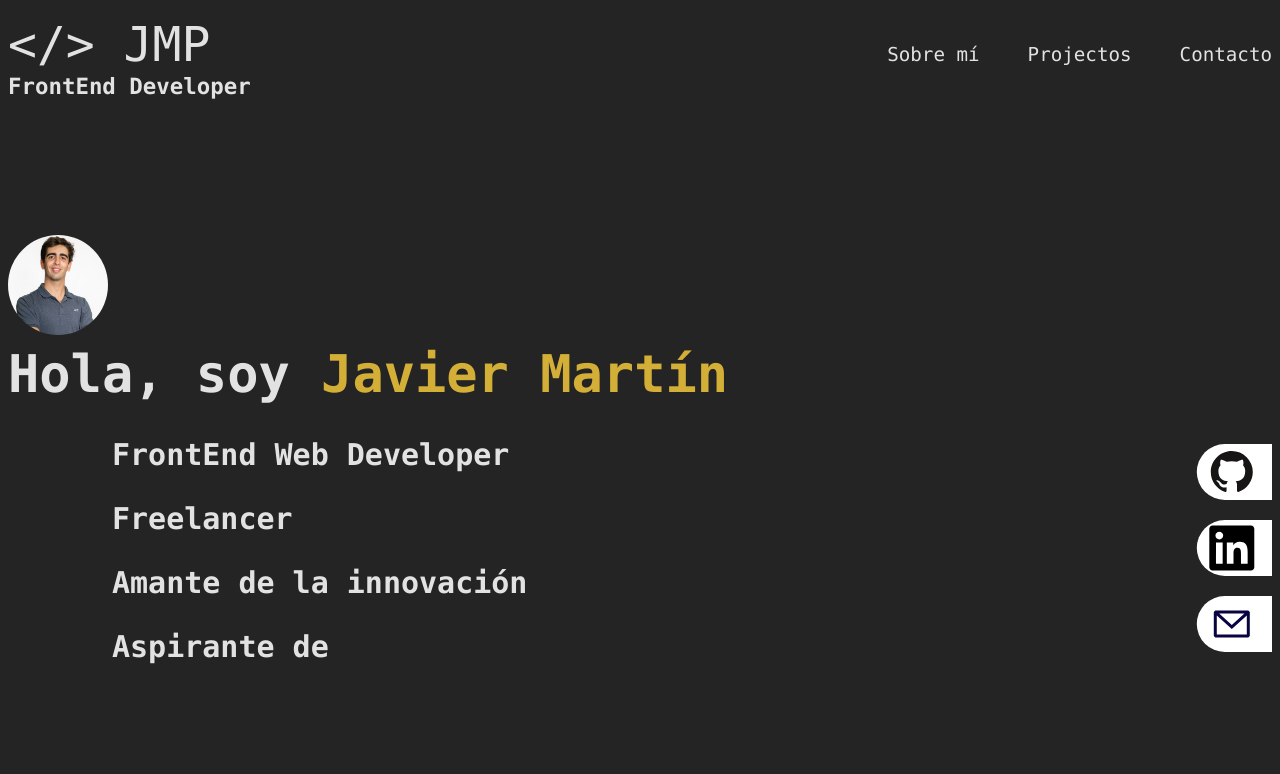
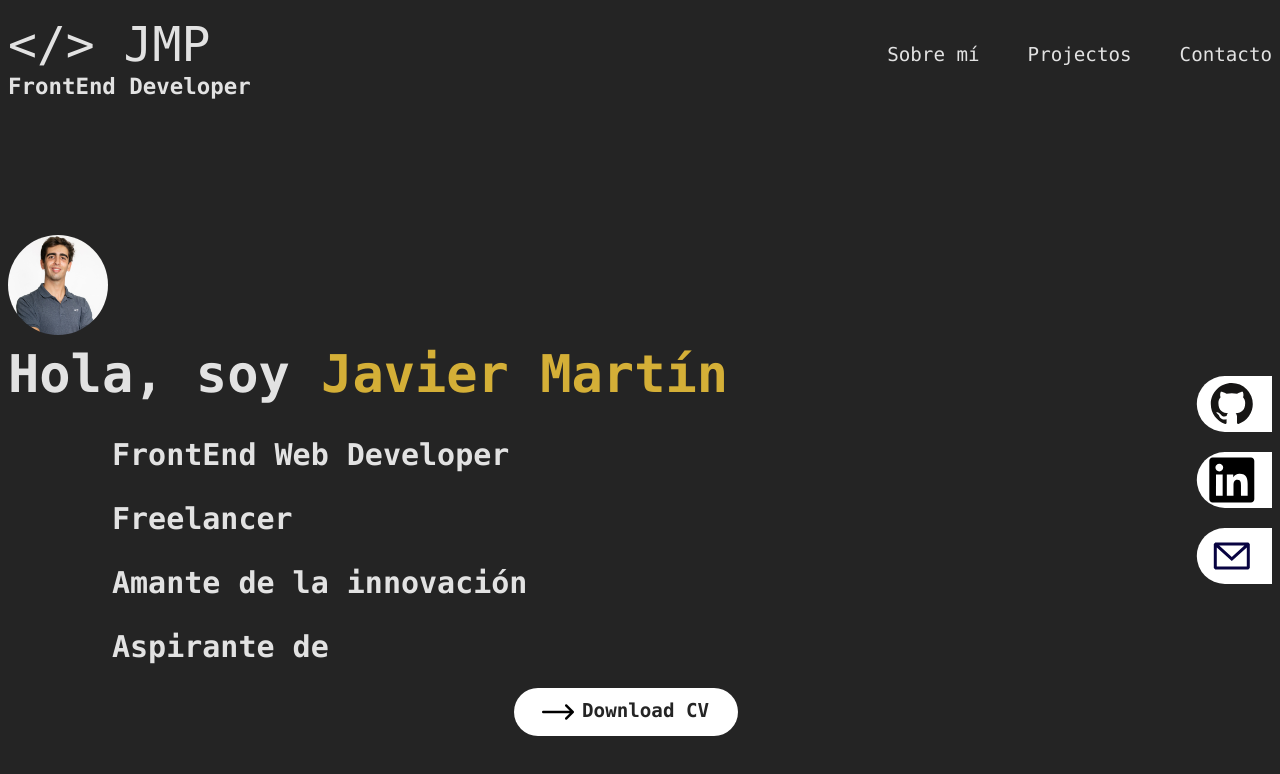
Before and after one commit to jmartinpizarro/portfolio, a React (Vite) app: page / in a window 1280 px wide. Shown: the top 774 px of the page. Built offline with nearby package versions, Linux system fonts and the light colour scheme.

Commit message:
implementation of the DownloadButton

```diff
--- a/src/App.css
+++ b/src/App.css
@@ -105,7 +105,7 @@
   position: absolute;
   width: 15rem;
   right: 0px;
-  top: 50%;
+  top: 40%;
   overflow: hidden;
   display: flex;
   flex-direction: column;
@@ -141,3 +141,35 @@
   font-size: 20px;
   margin-right: 1rem;
 }
+
+.downloadButton{
+  position: absolute;
+  bottom: 3rem;
+  left: 40%;
+  text-decoration: none;
+  display: flex;
+  align-items: center;
+  justify-content: center;
+  gap: 0.5rem;
+  width: 14rem;
+  height: 3rem;
+  background-color: white;
+  color: var(--dark);
+  font-weight: 700;
+  border-radius: 3rem;
+  font-size: 1.2rem;
+  transition: all 0.7s ease;
+}
+
+.right-arrow{
+  width: 2rem;
+  transition: all 0.7s ease;
+}
+
+.downloadButton:hover{
+  transform: scale(105%);
+}
+
+.downloadButton:hover .right-arrow {
+  transform: rotate(90deg); /* Cambio aquí: aplica la rotación al hacer hover sobre el botón */
+}
--- a/src/App.jsx
+++ b/src/App.jsx
@@ -4,6 +4,7 @@ import FollowMouse from './FollowMouse';
 import Navbar from './Navbar';
 import TypingEffect from './TypingEffect';
 import SocialMediaItem from './SocialMediaItem';
+import DownloadButton from './DownloadButton';
 
 function App(){
   const [startTyping, setStartTyping] = useState(false)
@@ -56,6 +57,8 @@ function App(){
           <SocialMediaItem image={'./src/assets/linkedin.svg'} nameMedia={'LinkedIn'}></SocialMediaItem>
           <SocialMediaItem image={'./src/assets/email.svg'} nameMedia={'Email'}></SocialMediaItem>
         </div>
+
+        <DownloadButton></DownloadButton>
       </section>
 
     </>
--- a/src/DownloadButton.jsx
+++ b/src/DownloadButton.jsx
@@ -1,9 +1,10 @@
 function DownloadButton(){
-
     return(
-
+        <a href="./src/assets/JavierMartinCV.pdf" download className="downloadButton">
+            <img src="./src/assets/right-arrow.png" alt="a right arrow" className="right-arrow" />
+            Download CV
+        </a>
     )
-
 }
 
 export default DownloadButton
```
Also changed, not shown: src/assets/right-arrow.png (added), 1 other file (tests, documents, lock files or other folders).
